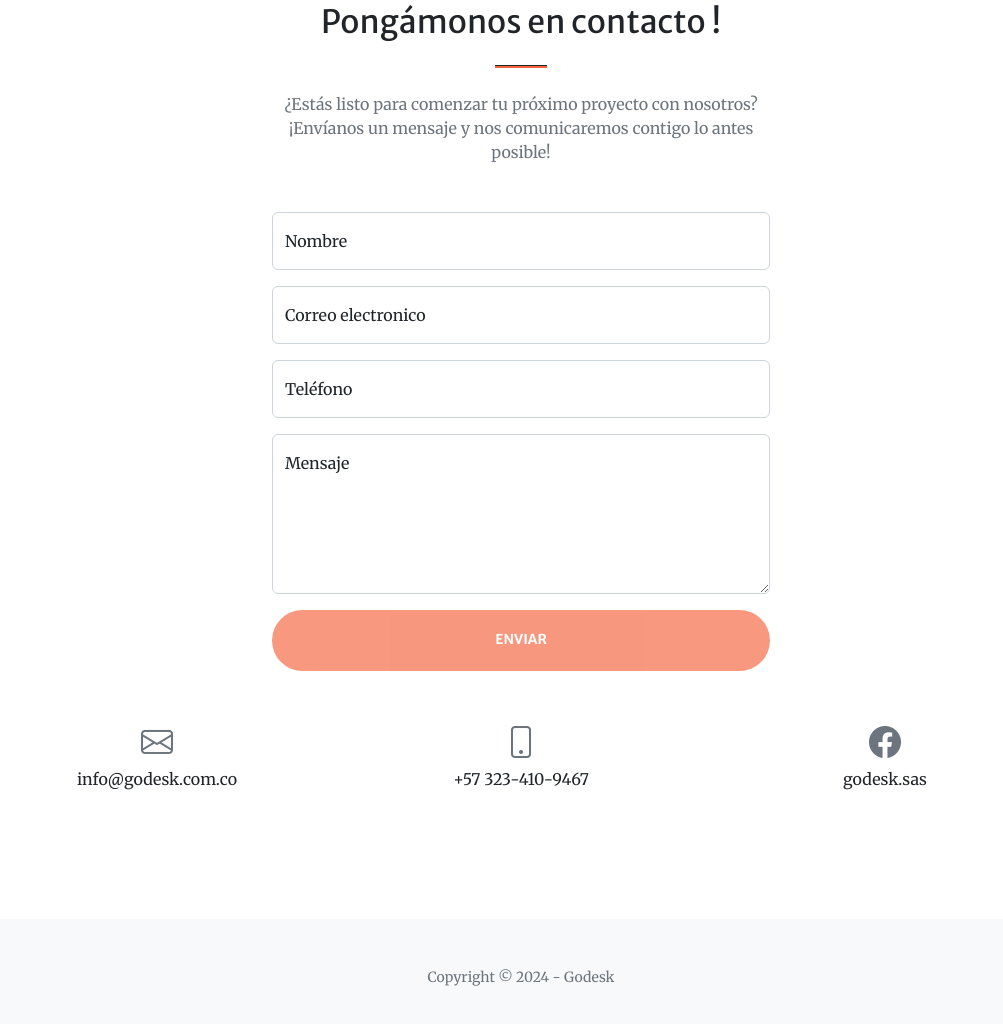
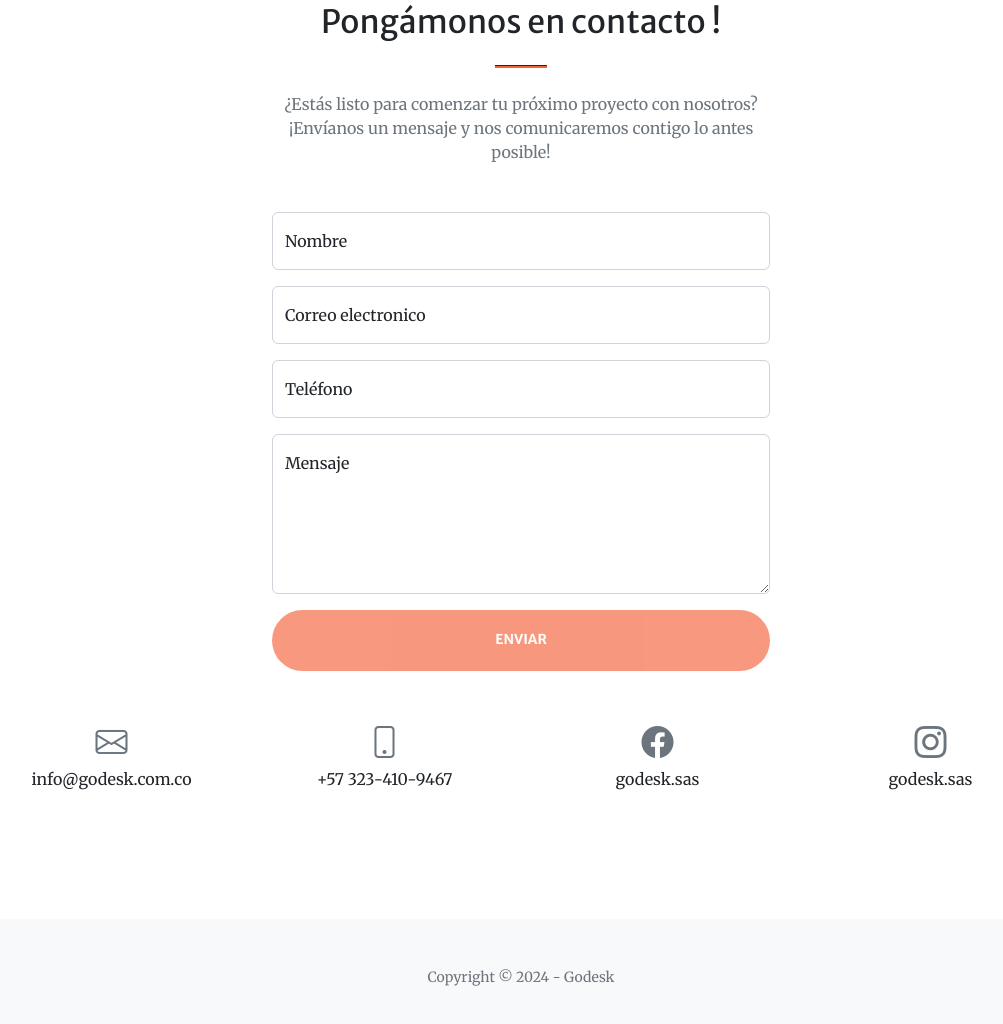
Before and after one commit to Lancheros/web-site-godesk, a plain HTML site: page index.html in a window 1280 px wide. Shown: the part 3196-4220 px from the top of the page, without its empty margins (119-1122 px from the left). Drawn offline with nearby package versions, Linux system fonts and the light colour scheme; some packages are replaced by stand-ins of ours; a script that the page names is missing.

Commit message:
Update contact information layout and add Instagram link in index.html

```diff
--- a/index.html
+++ b/index.html
@@ -248,21 +248,27 @@
                     </div>
                 </div>
                 <div class="row gx-4 gx-lg-5 justify-content-center">
-                    <div class="col-lg-4 text-center mb-5 mb-lg-0">
+                    <div class="col-lg-3 text-center mb-5 mb-lg-0">
                         <a href="mailto:info@godesk.com.co" target="_blank">
                             <i class="bi-envelope fs-2 mb-3 text-muted"></i>
                         </a>
                         <div>info@godesk.com.co</div>
                     </div>
-                    <div class="col-lg-4 text-center mb-5 mb-lg-0">
+                    <div class="col-lg-3 text-center mb-5 mb-lg-0">
                         <a href="tel:+573234109467" target="_blank">
                             <i class="bi-phone fs-2 mb-3 text-muted"></i>
                         </a>
                         <div>+57 323-410-9467</div>
                     </div>
-                    <div class="col-lg-4 text-center mb-5 mb-lg-0">
+                    <div class="col-lg-3 text-center mb-5 mb-lg-0">
                         <a href="https://fb.com/godesk.sas" target="_blank">
                             <i class="bi-facebook fs-2 mb-3 text-muted"></i>
+                        </a>
+                        <div>godesk.sas</div>
+                    </div>
+                    <div class="col-lg-3 text-center mb-5 mb-lg-0">
+                        <a href="https://www.instagram.com/godesk.sas" target="_blank">
+                            <i class="bi-instagram fs-2 mb-3 text-muted"></i>
                         </a>
                         <div>godesk.sas</div>
                     </div>
```
